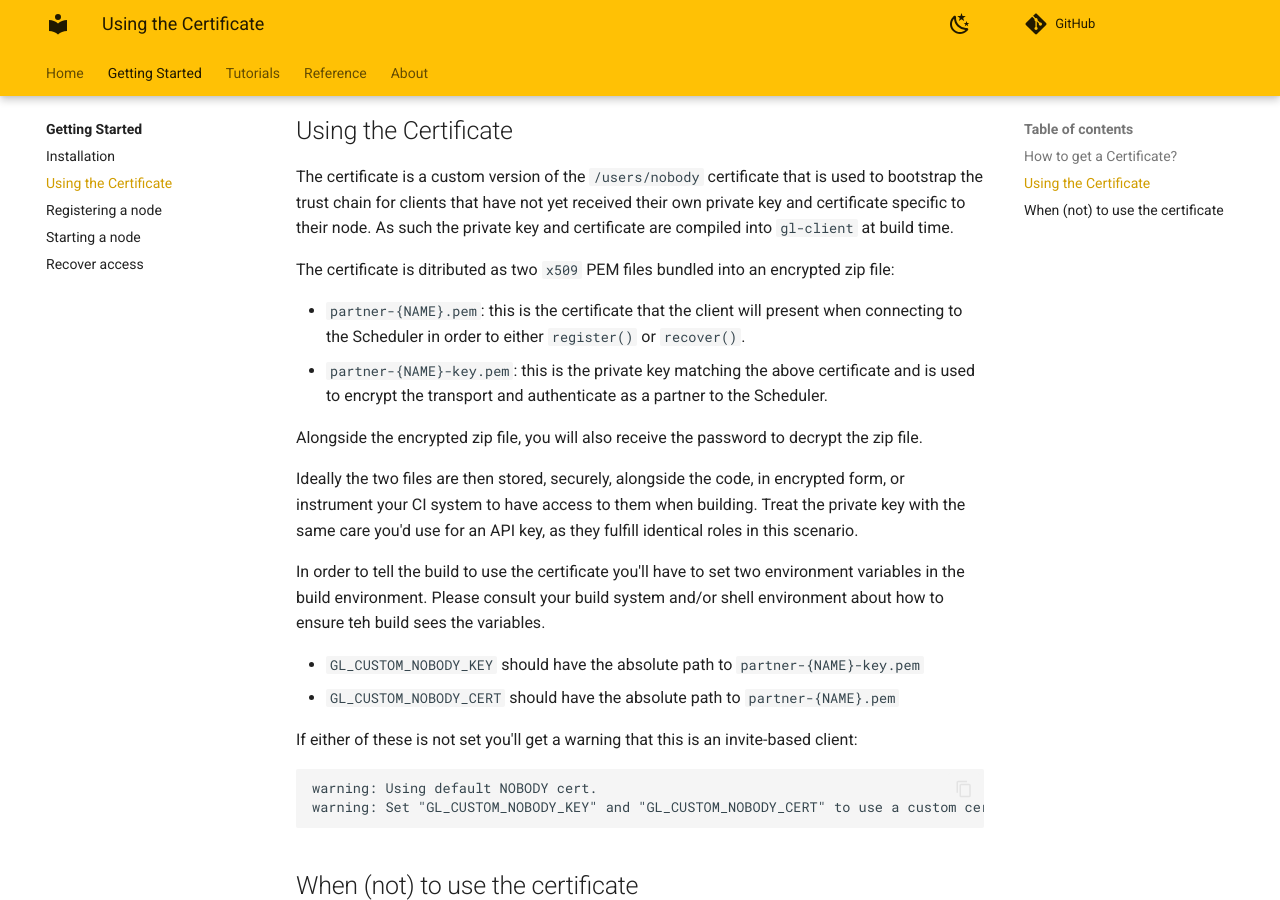
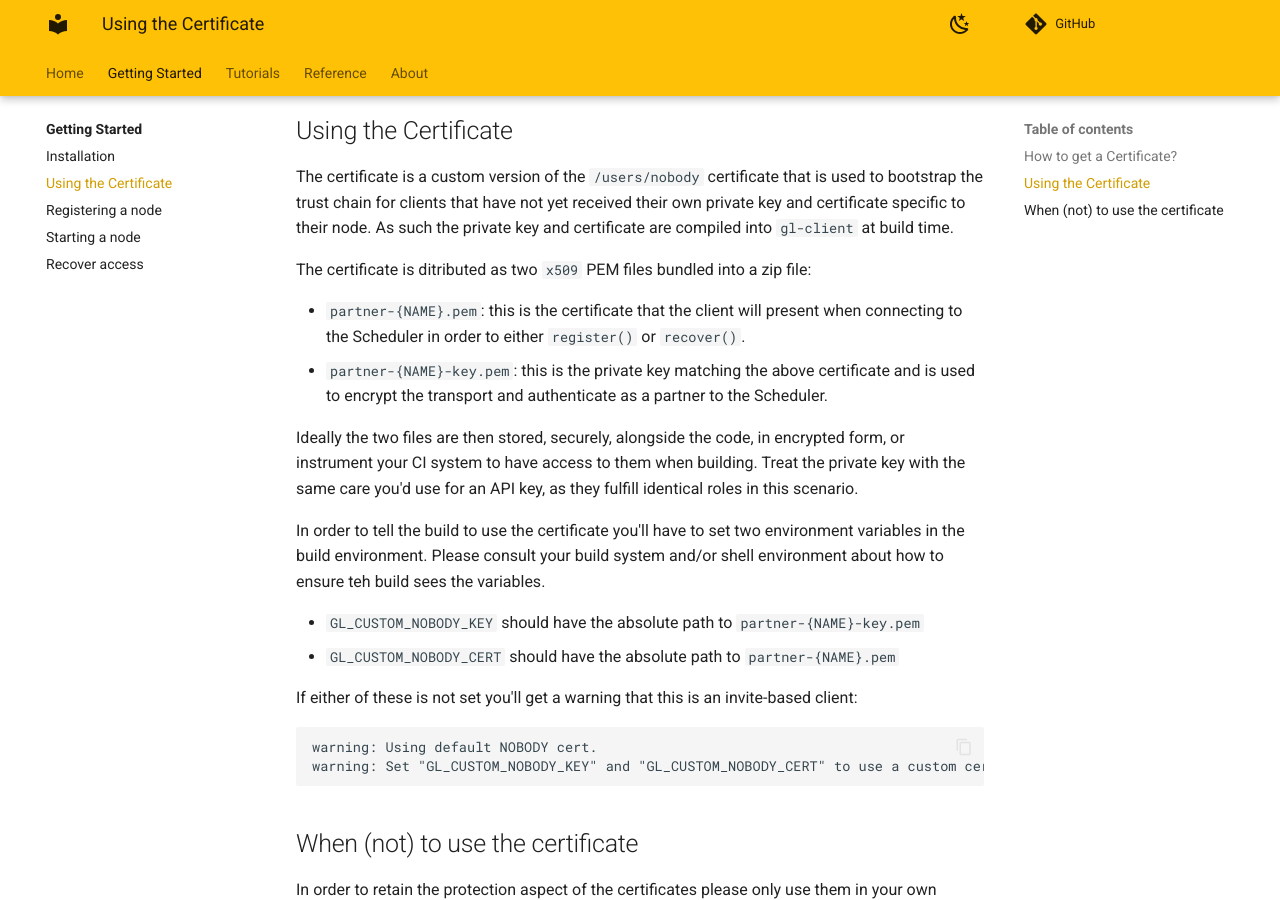
Before and after one commit to Blockstream/greenlight, an MkDocs documentation site: the page built from docs/src/getting-started/certs.md, in a window 1280 px wide and 900 px high, scrolled down 348 px. Built offline with MkDocs 1.6.1 and Material for MkDocs 9.7.7, drawn with Linux system fonts in a browser that asks for light colours; comment, search, counter and statistics services are not loaded.

Commit message:
remove reference to encrypted zip file

```diff
--- a/docs/src/getting-started/certs.md
+++ b/docs/src/getting-started/certs.md
@@ -19,8 +19,7 @@ have not yet received their own private key and certificate specific
 to their node. As such the private key and certificate are compiled
 into `gl-client` at build time.
 
-The certificate is ditributed as two `x509` PEM files bundled into an
-encrypted zip file:
+The certificate is ditributed as two `x509` PEM files bundled into a zip file:
 
  - `partner-{NAME}.pem`: this is the certificate that the client will
    present when connecting to the Scheduler in order to either
@@ -28,9 +27,6 @@ encrypted zip file:
  - `partner-{NAME}-key.pem`: this is the private key matching the
    above certificate and is used to encrypt the transport and
    authenticate as a partner to the Scheduler.
-
-Alongside the encrypted zip file, you will also receive the password
-to decrypt the zip file.
 
 Ideally the two files are then stored, securely, alongside the code,
 in encrypted form, or instrument your CI system to have access to them
```
